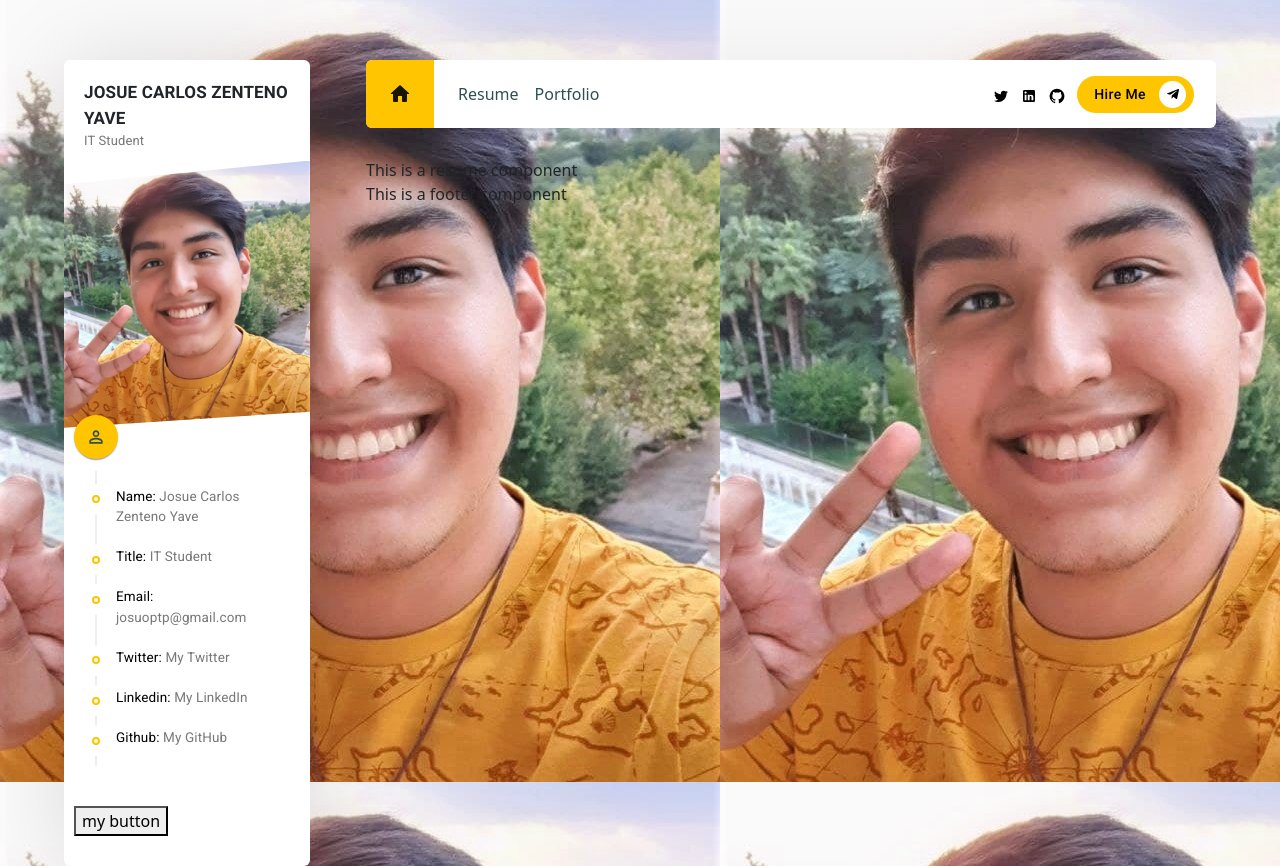
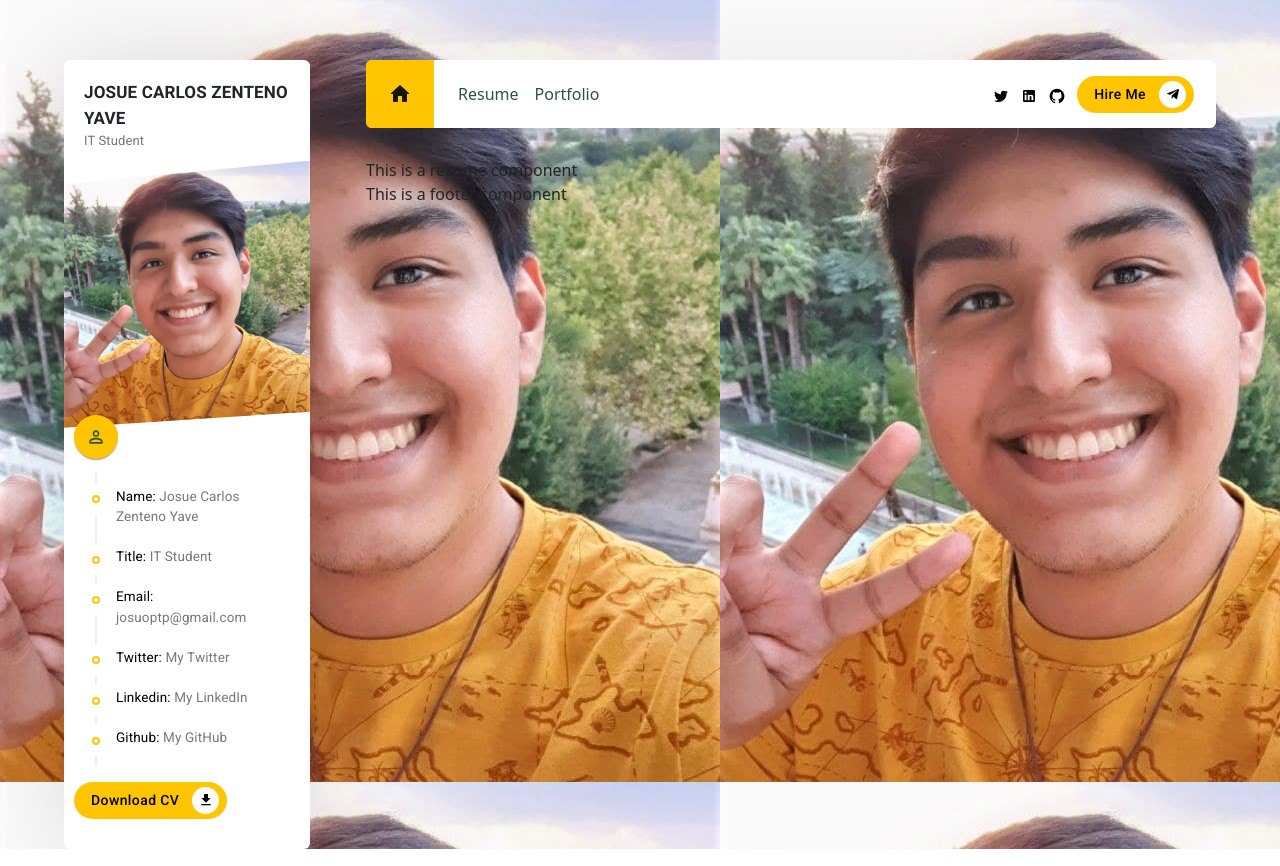
Before and after one commit to Josue-Zenteno/MyPersonalWebPage, a React (Create React App) app: page / in a window 1280 px wide. Built offline with nearby package versions, Linux system fonts and the light colour scheme.

Commit message:
Profile.jsx v0.1.0

```diff
--- a/src/components/Profile/Profile.jsx
+++ b/src/components/Profile/Profile.jsx
@@ -6,6 +6,8 @@ import myImage from "../../assets/images/Spicy_ProfilePicIRL.jpg";
 import resumeData from "../../utils/resumeData";
 import PersonOutlineIcon from '@mui/icons-material/PersonOutline';
 import { TimelineContent, TimelineItem } from "@mui/lab";
+import CustomButton from "../Button/CustomButton";
+import DownloadIcon from '@mui/icons-material/Download';
 
 const CustomTimeLineItem = ({title, text, link}) => (
    <TimelineItem>
@@ -49,8 +51,10 @@ export default function Profile(){
                         <CustomTimeLineItem title={key} text={resumeData.socials[key].text} link={resumeData.socials[key].link}/>
                     ))}
                 </CustomTimeLine>
-                <br/>
-                <button>my button</button>
+
+                <div className='button_container'>
+                    <CustomButton text={"Download CV"} icon={<DownloadIcon/>}/>
+                </div>
             </div>
         </div>
     )
```
